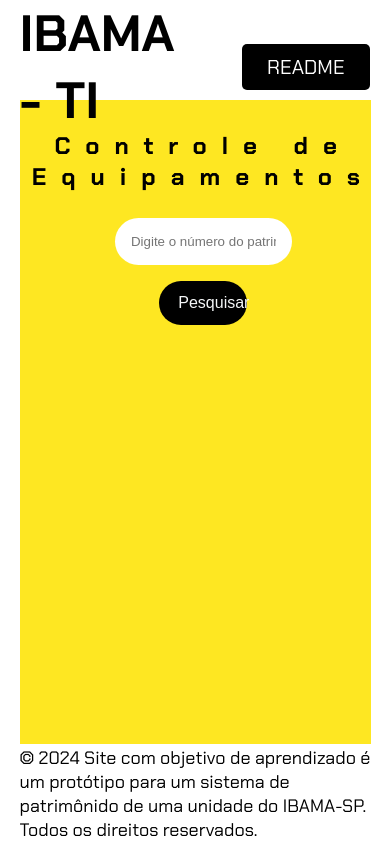
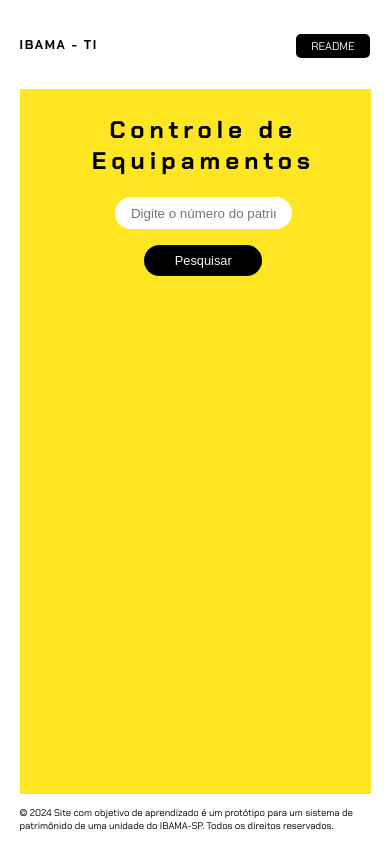
Before and after one commit to AlexMandri/projetoAlura, a plain HTML site: page index.html in a window 390 px wide. Drawn offline with Linux system fonts and the light colour scheme.

Commit message:
Alterado a responsividade CSS

```diff
--- a/style/style.css
+++ b/style/style.css
@@ -32,6 +32,7 @@ body {
     margin-left: 5%;
     text-align: left;
     font-size: 34px;
+    letter-spacing: 0.4rem;
 }
 
 .menu {
@@ -96,7 +97,6 @@ section {
 .pesquisa h2 {
     letter-spacing: 15px;
     padding: 10px;
-    color: #000000;
 }
 
 .pesquisa input {
@@ -171,3 +171,82 @@ footer {
 footer p{
     margin-left: 5%;
 }
+
+/* =======================Responsividade=============================== */
+@media (max-width: 768px) {
+    h1 {
+        font-size: 2rem;
+        letter-spacing: 0.2rem;
+    }
+
+    section input {
+        width: 20%;
+        padding: 0.8rem;
+    }
+
+    .descricao {
+        width: 40rem;
+        /* height: 30vh; */
+    }
+
+    .item-resultado h2 {
+        font-size: 0.8rem;
+        /* Tamanho da fonte dos títulos em telas menores */
+    }
+    .descricao p {
+        margin-bottom: 5px;
+        font-size: 0.8rem;
+    }
+}
+
+/* Responsividade para celulares */
+@media (max-width: 480px) {
+
+    h1 {
+        font-size: 0.8rem;
+        letter-spacing: 0.1rem;
+    }
+    .menu a {
+        font-size: 0.7rem;
+    }
+    .btn {
+        padding: 5px 15px;
+    }
+    .pesquisa h2 {
+        letter-spacing: 5px;
+        padding: 5px;
+    }
+
+    section input {
+        height: 1rem;
+    }
+
+    .pesquisa button {
+        padding: 0.5rem 0.9rem;
+        /* Espaçamento interno do botão em telas pequenas */
+        font-size: 0.8rem;
+        width: 40%;
+    }
+
+    .descricao {
+        width: 90%;
+    }
+
+    .descricao h2 {
+        font-size: 0.6rem;
+        /* Tamanho da fonte dos títulos em telas pequenas */
+
+    }
+    .descricao p {
+        /* margin-bottom: 1px; */
+        margin: 0.3rem 0;
+        font-size: 0.6rem;
+        /* margin-top: 1rem; */
+    }
+
+    footer {
+        font-size: 0.6rem;
+        height: 50px;
+        /* Tamanho da fonte do rodapé em telas pequenas */
+    }
+}
```
